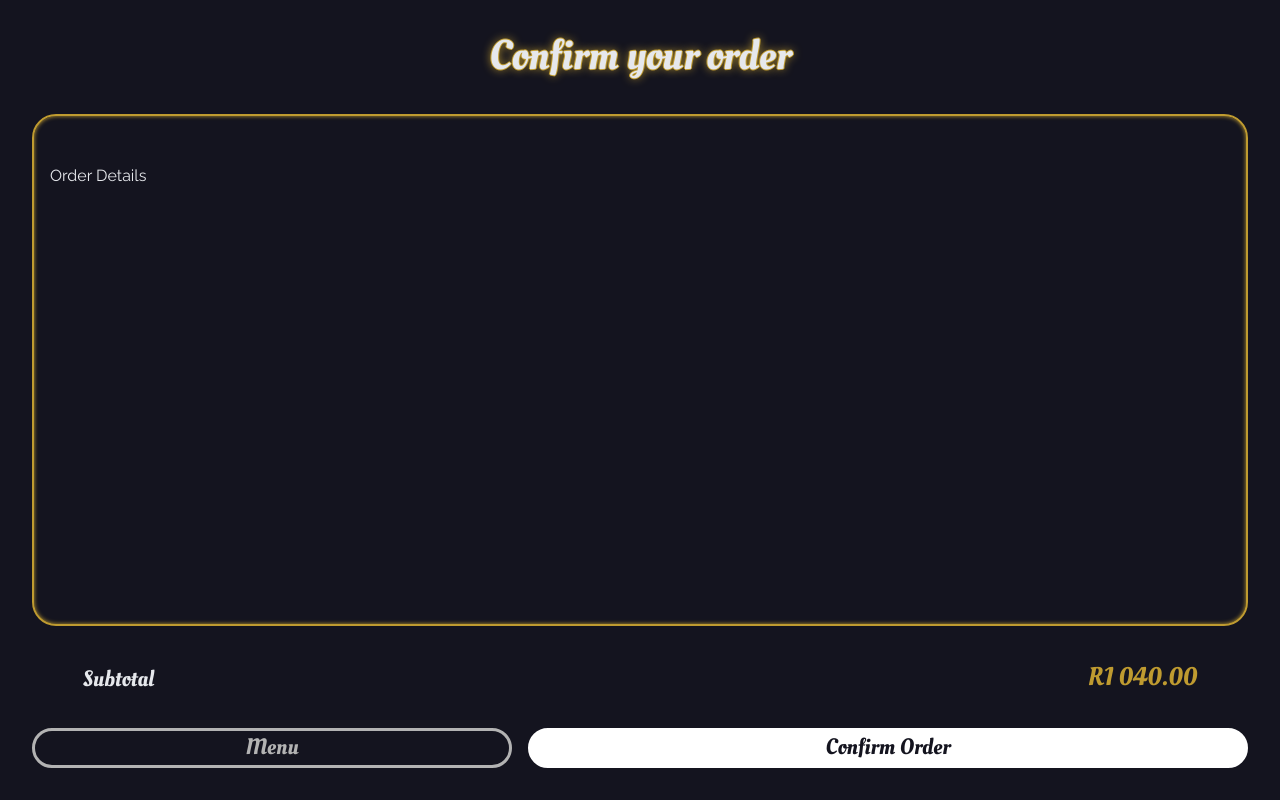
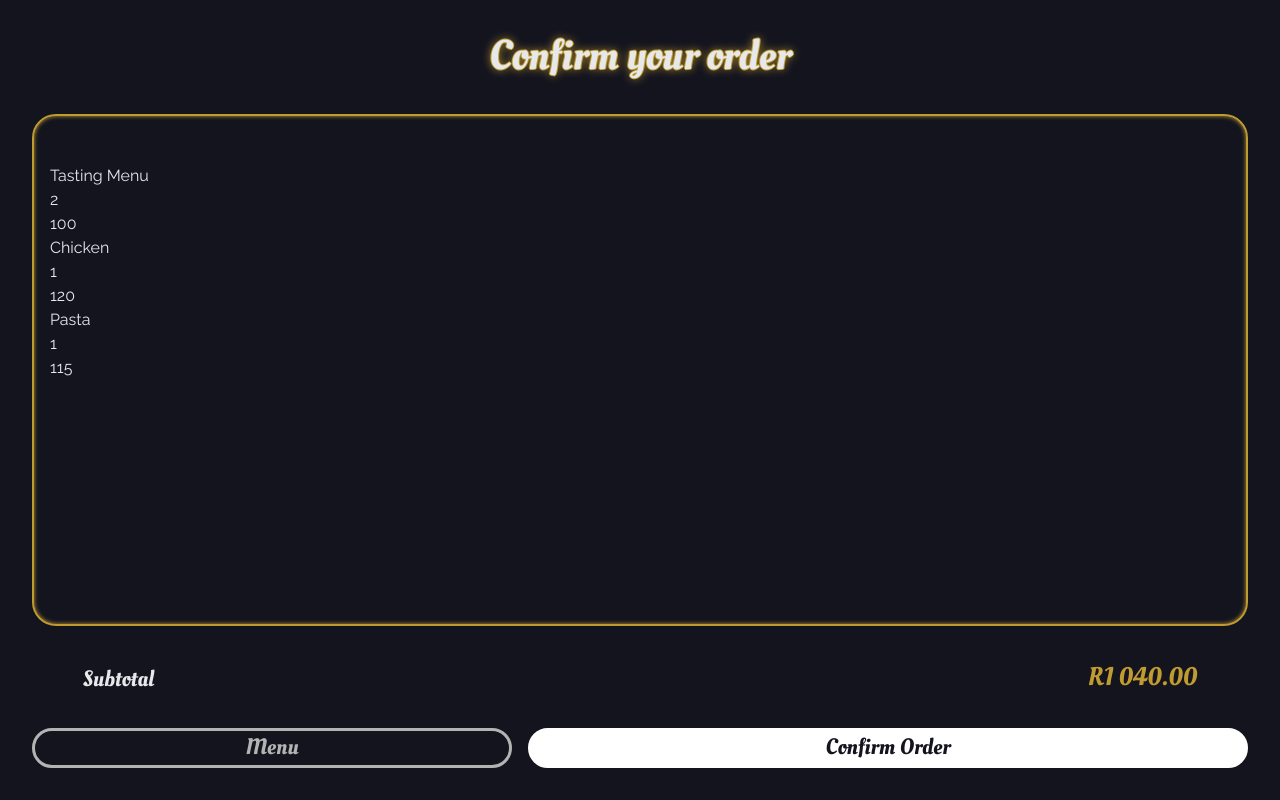
Before and after one commit to FabioSVBBD/celeste-angular, an Angular app: page /confirm in a window 1280 px wide. Built offline with nearby package versions, Linux system fonts and the light colour scheme.

Commit message:
Implement manual state management

```diff
--- a/src/app/app.module.ts
+++ b/src/app/app.module.ts
@@ -13,6 +13,7 @@ import { GoldBoxComponent } from './components/gold-box/gold-box.component';
 import { OrderToolComponent } from './components/order-tool/order-tool.component';
 import { ConfirmPageComponent } from './pages/confirm-page/confirm-page.component';
 import { SummaryPageComponent } from './pages/summary-page/summary-page.component';
+import { OrderItemComponent } from './components/order-item/order-item.component';
 
 @NgModule({
   declarations: [
@@ -27,6 +28,7 @@ import { SummaryPageComponent } from './pages/summary-page/summary-page.componen
     OrderToolComponent,
     ConfirmPageComponent,
     SummaryPageComponent,
+    OrderItemComponent,
   ],
   imports: [
     BrowserModule,
--- /dev/null
+++ b/src/app/components/order-item/order-item.component.html
@@ -0,0 +1 @@
+<p>order-item works!</p>
--- /dev/null
+++ b/src/app/components/order-item/order-item.component.ts
@@ -0,0 +1,15 @@
+import { Component, OnInit } from '@angular/core';
+
+@Component({
+  selector: 'app-order-item',
+  templateUrl: './order-item.component.html',
+  styleUrls: ['./order-item.component.css']
+})
+export class OrderItemComponent implements OnInit {
+
+  constructor() { }
+
+  ngOnInit(): void {
+  }
+
+}
--- a/src/app/pages/confirm-page/confirm-page.component.html
+++ b/src/app/pages/confirm-page/confirm-page.component.html
@@ -1,7 +1,13 @@
 <article class="flex flex-col w-full h-full items-center p-8 space-y-8">
   <app-title class="font-oleo text-3xl">Confirm your order</app-title>
 
-  <app-gold-box> Order Details </app-gold-box>
+  <app-gold-box>
+    <section *ngFor="let elem of data">
+      <p>{{ elem.name }}</p>
+      <p>{{ elem.quantity }}</p>
+      <p>{{ elem.amount }}</p>
+    </section>
+  </app-gold-box>
 
   <section class="flex justify-between items-end w-11/12 font-oleo">
     <p class="text-md">Subtotal</p>
--- a/src/app/pages/confirm-page/confirm-page.component.ts
+++ b/src/app/pages/confirm-page/confirm-page.component.ts
@@ -1,15 +1,24 @@
 import { Component, OnInit } from '@angular/core';
+import { state } from '../../../assets/state/state';
+
+const stubData = [
+  { name: 'Tasting Menu', quantity: 2, amount: 100 },
+  { name: 'Chicken', quantity: 1, amount: 120 },
+  { name: 'Pasta', quantity: 1, amount: 115 },
+];
 
 @Component({
   selector: 'app-confirm-page',
   templateUrl: './confirm-page.component.html',
-  styleUrls: ['./confirm-page.component.css']
+  styleUrls: ['./confirm-page.component.css'],
 })
 export class ConfirmPageComponent implements OnInit {
+  data: any;
+  stub: boolean = true;
 
-  constructor() { }
-
-  ngOnInit(): void {
+  constructor() {
+    this.data = this.stub ? stubData : state;
   }
 
+  ngOnInit(): void {}
 }
--- a/src/app/tasting-journey/home/home.component.ts
+++ b/src/app/tasting-journey/home/home.component.ts
@@ -1,5 +1,7 @@
 import { Component } from '@angular/core';
+import { Router } from '@angular/router';
 import { menu } from '../../../assets/data/tasting-menu';
+import { state } from '../../../assets/state/state';
 
 @Component({
   selector: 'app-home',
@@ -10,21 +12,23 @@ export class HomeComponent {
   menu = menu;
   personCount: number;
 
-  constructor() {
+  constructor(private router: Router) {
     this.personCount = 0;
   }
 
   updateCounter(count: number) {
     this.personCount = count;
 
-    console.log('counter updated', this.personCount);
+    state.push({ name: 'Tasting Menu', quantity: count, amount: 100 });
+
+    console.log('counter updated', this.personCount, state);
   }
 
   backClicked(): void {
-    console.log('Back Button Clicked');
+    this.router.navigate(['']);
   }
 
   viewOrderClicked(): void {
-    console.log('View Order Clicked');
+    this.router.navigate(['confirm']);
   }
 }
--- /dev/null
+++ b/src/assets/state/state.ts
@@ -0,0 +1 @@
+export const state: any = [];
```
Also changed, not shown: src/app/components/order-item/order-item.component.css (added), 1 other file (tests, documents, lock files or other folders).
